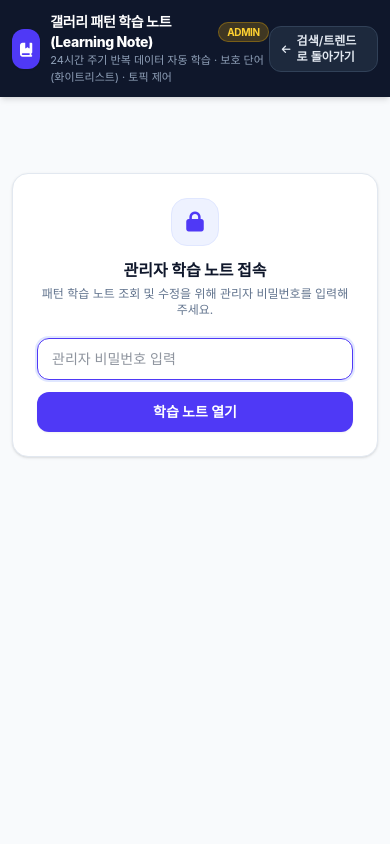
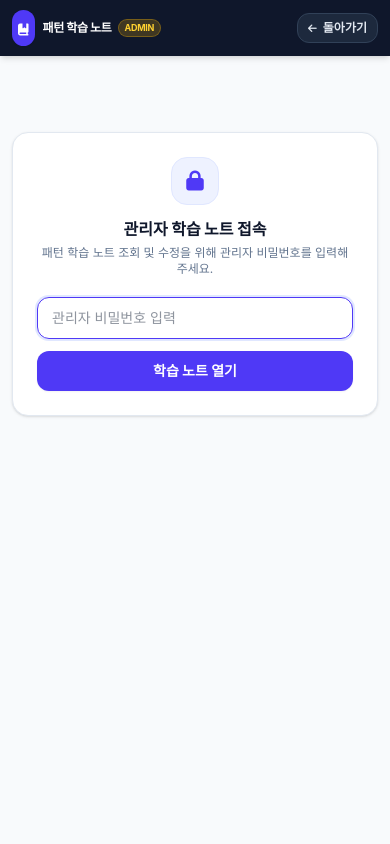
Before and after one commit to PSG-00/community-crawler, a FastAPI app: page /admin in a window 390 px wide. Run offline with FastAPI, Linux system fonts and the light colour scheme; some web fonts are replaced.

Commit message:
Change '실시간 떡밥' to '실시간 토픽', restructure topic header with vertical action buttons, and eliminate awkward line breaks across mobile and PC

```diff
--- a/analyzer.py
+++ b/analyzer.py
@@ -138,7 +138,7 @@ class TopicAnalyzer:
         """
         gallery_events 테이블에 저장:
         - 60분 이내 인접 구간에서 동일 토픽으로 판정되는 기존 이벤트들을 모두 찾아 하나로 통합(중복 파편 카드 제거)!
-        - 신규 떡밥 감지(INSERT) 시 활성 디스코드 웹훅으로 실시간 알림 발송!
+        - 신규 토픽 감지(INSERT) 시 활성 디스코드 웹훅으로 실시간 알림 발송!
         """
         kw_json = json.dumps(event_info["keywords"], ensure_ascii=False)
         core_names = [k["word"] for k in event_info["keywords"] if not k.get("is_assoc")]
--- a/app.py
+++ b/app.py
@@ -283,7 +283,7 @@ def execute_search(
 KST = timezone(timedelta(hours=9))
 
 def get_recent_topics(limit: int = 16):
-    """실시간 떡밥 타임라인 이벤트 조회"""
+    """실시간 토픽 타임라인 이벤트 조회"""
     try:
         with get_db() as conn:
             with conn.cursor() as cur:
@@ -318,7 +318,7 @@ def get_recent_topics(limit: int = 16):
             # 주요 키워드 리스트
             keyword_list = [k["word"] if isinstance(k, dict) else str(k) for k in kws]
 
-            # 떡밥 시간대 검색용 시작/종료 시각 (앞뒤 5분 여유 포함, datetime-local 포맷)
+            # 토픽 시간대 검색용 시작/종료 시각 (앞뒤 5분 여유 포함, datetime-local 포맷)
             search_start = (w_start - timedelta(minutes=5)).strftime("%Y-%m-%dT%H:%M")
             search_end = (w_end + timedelta(minutes=5)).strftime("%Y-%m-%dT%H:%M")
 
@@ -391,7 +391,7 @@ def index(
 
 @app.get("/api/topics")
 def api_topics(limit: int = Query(24, ge=1, le=60)):
-    """실시간 떡밥 타임라인 API"""
+    """실시간 토픽 타임라인 API"""
     return {"topics": get_recent_topics(limit)}
 
 @app.get("/api/search")
--- a/crawler.py
+++ b/crawler.py
@@ -279,7 +279,7 @@ if __name__ == "__main__":
     t_content = threading.Thread(target=content_fill_worker, daemon=True)
     t_content.start()
 
-    # 3. 실시간 떡밥 타임라인 감지 및 AI 요약 워커 시작
+    # 3. 실시간 토픽 타임라인 감지 및 AI 요약 워커 시작
     t_analyzer = threading.Thread(target=run_analyzer_loop, daemon=True)
     t_analyzer.start()
 
--- a/database.py
+++ b/database.py
@@ -53,7 +53,7 @@ def init_db():
     CREATE INDEX IF NOT EXISTS idx_posts_created_at ON dc_posts (created_at DESC);
     CREATE INDEX IF NOT EXISTS idx_posts_gallery ON dc_posts (gallery_id);
 
-    -- 실시간 갤러리 떡밥 & 토픽 타임라인 테이블
+    -- 실시간 갤러리 토픽 타임라인 테이블
     CREATE TABLE IF NOT EXISTS gallery_events (
         event_id SERIAL PRIMARY KEY,
         gallery_id VARCHAR(50) NOT NULL,
@@ -74,7 +74,7 @@ def init_db():
     -- 기준 미달(8건 미만) 소규모 잡담 이벤트 정리
     DELETE FROM gallery_events WHERE post_count < 8;
 
-    -- 실시간 떡밥 분석기 자동/수동 학습 노트 테이블
+    -- 실시간 토픽 분석기 자동/수동 학습 노트 테이블
     CREATE TABLE IF NOT EXISTS learning_notes (
         note_id SERIAL PRIMARY KEY,
         gallery_id VARCHAR(50) NOT NULL DEFAULT 'rescene1',
@@ -94,7 +94,7 @@ def init_db():
     );
     CREATE INDEX IF NOT EXISTS idx_learning_notes_gallery_status ON learning_notes (gallery_id, status);
 
-    -- 디스코드 실시간 떡밥 알림 웹훅 테이블
+    -- 디스코드 실시간 토픽 알림 웹훅 테이블
     CREATE TABLE IF NOT EXISTS discord_webhooks (
         webhook_id SERIAL PRIMARY KEY,
         gallery_id VARCHAR(50) NOT NULL DEFAULT 'rescene1',
--- a/templates/admin.html
+++ b/templates/admin.html
@@ -18,26 +18,28 @@
 
     <!-- 상단 헤더 -->
     <header class="bg-slate-900 text-white shadow-md sticky top-0 z-30">
-        <div class="max-w-5xl mx-auto px-3 sm:px-4 py-3 flex items-center justify-between">
-            <div class="flex items-center gap-2.5">
-                <span class="bg-indigo-600 text-white p-2 rounded-xl shadow-xs">
-                    <i class="fa-solid fa-book-bookmark text-sm"></i>
+        <div class="max-w-5xl mx-auto px-3 sm:px-4 py-2.5 sm:py-3 flex items-center justify-between gap-2">
+            <div class="flex items-center gap-2 min-w-0">
+                <span class="bg-indigo-600 text-white p-1.5 sm:p-2 rounded-xl shadow-xs shrink-0">
+                    <i class="fa-solid fa-book-bookmark text-xs sm:text-sm"></i>
                 </span>
-                <div>
-                    <h1 class="text-sm sm:text-base font-extrabold tracking-tight flex items-center gap-2">
-                        <span>갤러리 패턴 학습 노트 (Learning Note)</span>
-                        <span class="bg-amber-400/20 text-amber-300 border border-amber-400/30 text-[10px] px-2 py-0.5 rounded-full font-bold">ADMIN</span>
+                <div class="min-w-0">
+                    <h1 class="text-xs sm:text-base font-extrabold tracking-tight flex items-center gap-1.5 truncate">
+                        <span>패턴 학습 노트</span>
+                        <span class="hidden sm:inline">(Learning Note)</span>
+                        <span class="bg-amber-400/20 text-amber-300 border border-amber-400/30 text-[9px] sm:text-[10px] px-1.5 sm:px-2 py-0.5 rounded-full font-bold shrink-0">ADMIN</span>
                     </h1>
-                    <p class="text-[11px] text-slate-400">24시간 주기 반복 데이터 자동 학습 · 보호 단어(화이트리스트) · 토픽 제어</p>
+                    <p class="text-[10px] sm:text-[11px] text-slate-400 truncate hidden sm:block">24시간 주기 반복 데이터 자동 학습 · 보호 단어(화이트리스트) · 토픽 제어</p>
                 </div>
             </div>
-            <div class="flex items-center gap-2">
-                <a href="/#topics" class="bg-slate-800 hover:bg-slate-700 text-slate-200 text-xs font-semibold px-3 py-1.5 rounded-xl border border-slate-700 transition flex items-center gap-1.5">
+            <div class="flex items-center gap-1.5 shrink-0">
+                <a href="/#topics" class="bg-slate-800 hover:bg-slate-700 text-slate-200 text-xs font-semibold px-2.5 sm:px-3 py-1.5 rounded-xl border border-slate-700 transition flex items-center gap-1.5 whitespace-nowrap">
                     <i class="fa-solid fa-arrow-left text-[10px]"></i>
-                    <span>검색/트렌드로 돌아가기</span>
+                    <span class="hidden sm:inline">검색/트렌드로 돌아가기</span>
+                    <span class="sm:hidden">돌아가기</span>
                 </a>
                 {% if is_authed %}
-                <button type="button" onclick="logoutAdmin()" class="bg-rose-950/80 hover:bg-rose-900 text-rose-300 text-xs font-semibold px-2.5 py-1.5 rounded-xl border border-rose-800/60 transition">
+                <button type="button" onclick="logoutAdmin()" class="bg-rose-950/80 hover:bg-rose-900 text-rose-300 text-xs font-semibold px-2 sm:px-2.5 py-1.5 rounded-xl border border-rose-800/60 transition whitespace-nowrap">
                     로그아웃
                 </button>
                 {% endif %}
@@ -76,15 +78,15 @@
                     <span class="bg-emerald-500/20 text-emerald-300 border border-emerald-400/30 text-[11px] font-bold px-2 py-0.5 rounded-md">
                         <i class="fa-solid fa-shield-halved mr-1"></i>자동 오작동 안전장치 작동 중
                     </span>
-                    <span class="text-xs text-indigo-200 font-medium">데이터 학습이 꼬여도 떡밥이 망가지지 않도록 2중 보호됩니다.</span>
+                    <span class="text-xs text-indigo-200 font-medium">데이터 학습이 꼬여도 토픽이 망가지지 않도록 2중 보호됩니다.</span>
                 </div>
                 <p class="text-xs text-slate-300 leading-relaxed break-keep">
-                    ① <b>6.5배 화력 돌파 규칙</b>: 일상 상시어로 학습된 단어라도 진짜 큰 떡밥이 터져 평소 대비 6.5배 이상 급증하면 차단을 뚫고 자동 노출됩니다.<br>
+                    ① <b>6.5배 화력 돌파 규칙</b>: 일상 상시어로 학습된 단어라도 진짜 큰 토픽이 터져 평소 대비 6.5배 이상 급증하면 차단을 뚫고 자동 노출됩니다.<br>
                     ② <b>🛡️ 보호 단어(화이트리스트)</b>: 만약 자동 학습이 제외하면 안 되는 단어를 잡았다면 <b>[🛡️ 보호]</b> 버튼만 누르세요. 영구히 제외 대상에서 보호됩니다.
                 </p>
             </div>
             <button type="button" id="rebuildBtn" onclick="triggerRebuild()"
-                    class="shrink-0 w-full sm:w-auto bg-amber-400 hover:bg-amber-300 text-slate-950 font-extrabold text-xs sm:text-sm px-4 py-3 rounded-xl shadow-sm transition flex items-center justify-center gap-2 cursor-pointer">
+                    class="shrink-0 w-full sm:w-auto bg-amber-400 hover:bg-amber-300 text-slate-950 font-extrabold text-xs sm:text-sm px-4 py-3 rounded-xl shadow-sm transition flex items-center justify-center gap-2 cursor-pointer whitespace-nowrap">
                 <i id="rebuildIcon" class="fa-solid fa-wand-magic-sparkles"></i>
                 <span id="rebuildBtnText">지금 24h 패턴 학습 & 토픽 재구축</span>
             </button>
@@ -149,30 +151,29 @@
         </div>
 
         <!-- 4. 메인 탭 전환 (학습 노트 목록 vs 현재 감지된 토픽 관리 vs 식별코드 작성 랭킹) -->
-        <div class="flex items-center justify-between border-b border-slate-200 mb-4 gap-2 flex-wrap">
-            <div class="flex gap-1 flex-wrap">
+        <div class="flex items-center justify-between border-b border-slate-200 mb-4 gap-2">
+            <div class="flex gap-1 overflow-x-auto no-scrollbar max-w-full pb-0.5">
                 <button type="button" id="adminTabNotes" onclick="switchAdminTab('notes')"
-                        class="px-3.5 sm:px-4 py-2.5 text-xs sm:text-sm font-bold border-b-2 border-indigo-600 text-indigo-600 cursor-pointer flex items-center gap-1.5">
+                        class="px-3 sm:px-4 py-2.5 text-xs sm:text-sm font-bold border-b-2 border-indigo-600 text-indigo-600 cursor-pointer flex items-center gap-1.5 whitespace-nowrap shrink-0">
                     <i class="fa-solid fa-book"></i>
                     <span>📒 학습 노트 규칙</span>
                 </button>
                 <button type="button" id="adminTabTopics" onclick="switchAdminTab('topics')"
-                        class="px-3.5 sm:px-4 py-2.5 text-xs sm:text-sm font-semibold border-b-2 border-transparent text-slate-500 hover:text-slate-800 cursor-pointer flex items-center gap-1.5">
+                        class="px-3 sm:px-4 py-2.5 text-xs sm:text-sm font-semibold border-b-2 border-transparent text-slate-500 hover:text-slate-800 cursor-pointer flex items-center gap-1.5 whitespace-nowrap shrink-0">
                     <i class="fa-solid fa-fire text-amber-500"></i>
-                    <span>실시간 감지 토픽</span>
+                    <span>🔥 실시간 토픽 관리</span>
                 </button>
                 <button type="button" id="adminTabAuthors" onclick="switchAdminTab('authors')"
-                        class="px-3.5 sm:px-4 py-2.5 text-xs sm:text-sm font-semibold border-b-2 border-transparent text-slate-500 hover:text-slate-800 cursor-pointer flex items-center gap-1.5">
+                        class="px-3 sm:px-4 py-2.5 text-xs sm:text-sm font-semibold border-b-2 border-transparent text-slate-500 hover:text-slate-800 cursor-pointer flex items-center gap-1.5 whitespace-nowrap shrink-0">
                     <i class="fa-solid fa-trophy text-amber-500"></i>
                     <span>🏆 식별코드 순위 (TOP 30)</span>
                 </button>
                 <button type="button" id="adminTabWebhooks" onclick="switchAdminTab('webhooks')"
-                        class="px-3.5 sm:px-4 py-2.5 text-xs sm:text-sm font-semibold border-b-2 border-transparent text-slate-500 hover:text-slate-800 cursor-pointer flex items-center gap-1.5">
+                        class="px-3 sm:px-4 py-2.5 text-xs sm:text-sm font-semibold border-b-2 border-transparent text-slate-500 hover:text-slate-800 cursor-pointer flex items-center gap-1.5 whitespace-nowrap shrink-0">
                     <i class="fa-brands fa-discord text-[#5865F2]"></i>
                     <span>📢 디코 웹훅 연동</span>
                 </button>
             </div>
-
             <!-- 카테고리 필터 칩 -->
             <div id="noteFilterBar" class="flex flex-wrap gap-1 py-1">
                 <button type="button" onclick="setNoteFilter('all')" data-filter="all" class="note-filter-btn bg-slate-800 text-white text-[11px] font-bold px-2.5 py-1 rounded-lg cursor-pointer">전체</button>
@@ -208,15 +209,15 @@
                 </div>
                 <div class="flex items-center gap-1 self-stretch sm:self-auto justify-end">
                     <button type="button" onclick="setAuthorDays(0)" id="authorDays0"
-                            class="author-days-btn px-2.5 py-1 text-xs rounded-lg font-bold bg-slate-800 text-white cursor-pointer transition">
+                            class="author-days-btn px-2.5 py-1 text-xs rounded-lg font-bold bg-slate-800 text-white cursor-pointer transition whitespace-nowrap">
                         전체(90일)
                     </button>
                     <button type="button" onclick="setAuthorDays(7)" id="authorDays7"
-                            class="author-days-btn px-2.5 py-1 text-xs rounded-lg font-semibold bg-slate-100 text-slate-600 hover:bg-slate-200 cursor-pointer transition">
+                            class="author-days-btn px-2.5 py-1 text-xs rounded-lg font-semibold bg-slate-100 text-slate-600 hover:bg-slate-200 cursor-pointer transition whitespace-nowrap">
                         최근 7일
                     </button>
                     <button type="button" onclick="setAuthorDays(1)" id="authorDays1"
-                            class="author-days-btn px-2.5 py-1 text-xs rounded-lg font-semibold bg-slate-100 text-slate-600 hover:bg-slate-200 cursor-pointer transition">
+                            class="author-days-btn px-2.5 py-1 text-xs rounded-lg font-semibold bg-slate-100 text-slate-600 hover:bg-slate-200 cursor-pointer transition whitespace-nowrap">
                         최근 24시간
                     </button>
                     <button type="button" onclick="loadTopAuthors(currentAuthorDays)" title="새로고침"
@@ -242,7 +243,7 @@
                     </div>
                     <div>
                         <h3 class="text-sm sm:text-base font-bold text-slate-900">새 디스코드 채널 웹훅 등록</h3>
-                        <p class="text-xs text-slate-500">새로운 떡밥이 감지될 때마다 디코 채널로 실시간 알림 임베드를 전송합니다.</p>
+                        <p class="text-xs text-slate-500">새로운 토픽이 감지될 때마다 디코 채널로 실시간 알림 임베드를 전송합니다.</p>
                     </div>
                 </div>
                 <form onsubmit="addAdminWebhook(event)" class="grid grid-cols-1 sm:grid-cols-12 gap-2.5">
@@ -339,8 +340,8 @@
             if (secWebhooks) secWebhooks.classList.add('hidden');
             if (filterBar) filterBar.classList.add('hidden');
 
-            const activeClass = "px-3.5 sm:px-4 py-2.5 text-xs sm:text-sm font-bold border-b-2 border-indigo-600 text-indigo-600 cursor-pointer flex items-center gap-1.5";
-            const inactiveClass = "px-3.5 sm:px-4 py-2.5 text-xs sm:text-sm font-semibold border-b-2 border-transparent text-slate-500 hover:text-slate-800 cursor-pointer flex items-center gap-1.5";
+            const activeClass = "px-3 sm:px-4 py-2.5 text-xs sm:text-sm font-bold border-b-2 border-indigo-600 text-indigo-600 cursor-pointer flex items-center gap-1.5 whitespace-nowrap shrink-0";
+            const inactiveClass = "px-3 sm:px-4 py-2.5 text-xs sm:text-sm font-semibold border-b-2 border-transparent text-slate-500 hover:text-slate-800 cursor-pointer flex items-center gap-1.5 whitespace-nowrap shrink-0";
 
             if (tabNotes) tabNotes.className = inactiveClass;
             if (tabTopics) tabTopics.className = inactiveClass;
@@ -443,8 +444,8 @@
                             <div class="text-sm sm:text-base font-black text-indigo-600 font-mono">${a.post_count.toLocaleString()}건</div>
                             <div class="text-[10px] text-slate-400 sm:hidden">${escapeHtml(a.last_active)}</div>
                         </div>
-                        <a href="/?q=${encodeURIComponent(a.author_code)}&target=author_code" target="_blank"
-                           class="bg-slate-50 hover:bg-indigo-600 hover:text-white text-slate-700 border border-slate-200 text-xs font-semibold px-2.5 py-1.5 rounded-xl transition flex items-center gap-1 cursor-pointer">
+                        <a href="/?q=${encodeURIComponent(a.author_code)}&target=code" target="_blank"
+                           class="bg-slate-50 hover:bg-indigo-600 hover:text-white text-slate-700 border border-slate-200 text-xs font-semibold px-2.5 py-1.5 rounded-xl transition flex items-center gap-1 cursor-pointer whitespace-nowrap">
                             <span>글 모아보기</span>
                             <i class="fa-solid fa-arrow-up-right-from-square text-[10px]"></i>
                         </a>
```
Also changed, not shown: notifier.py (+7 -7 lines), templates/index.html (+35 -40 lines).
